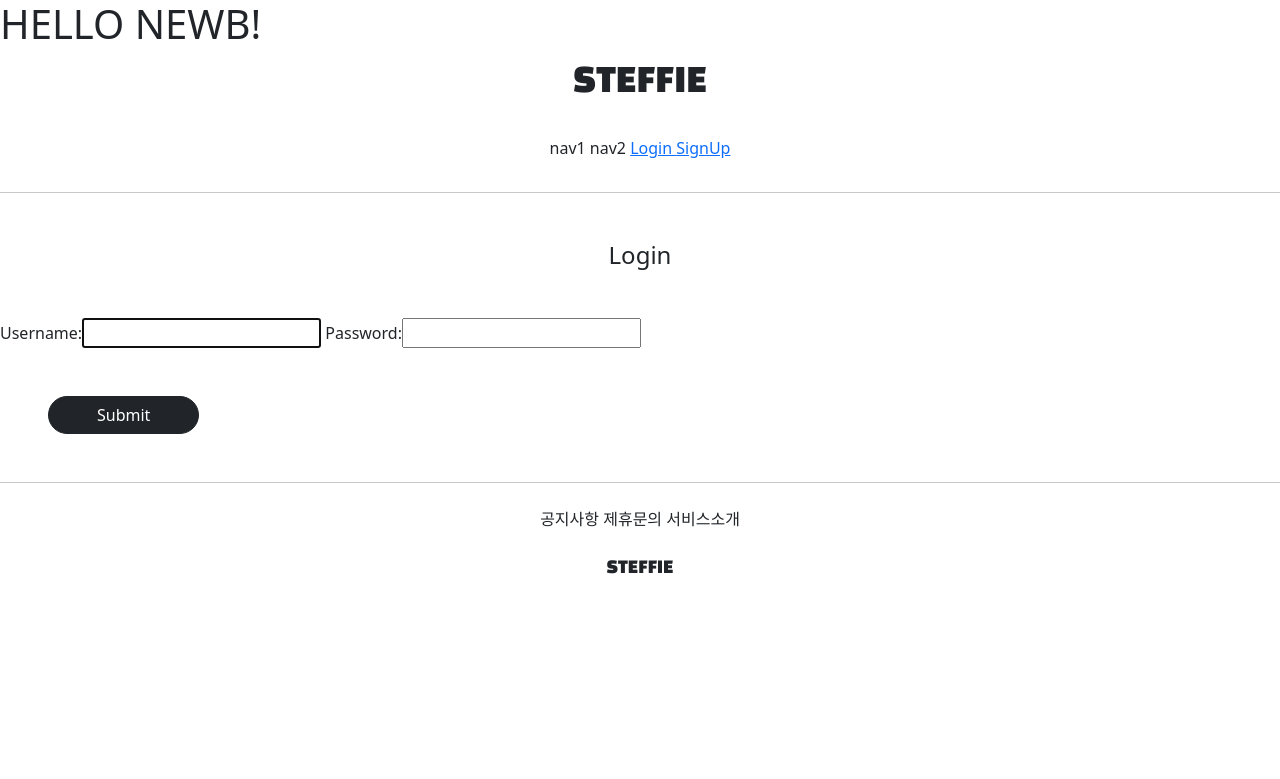
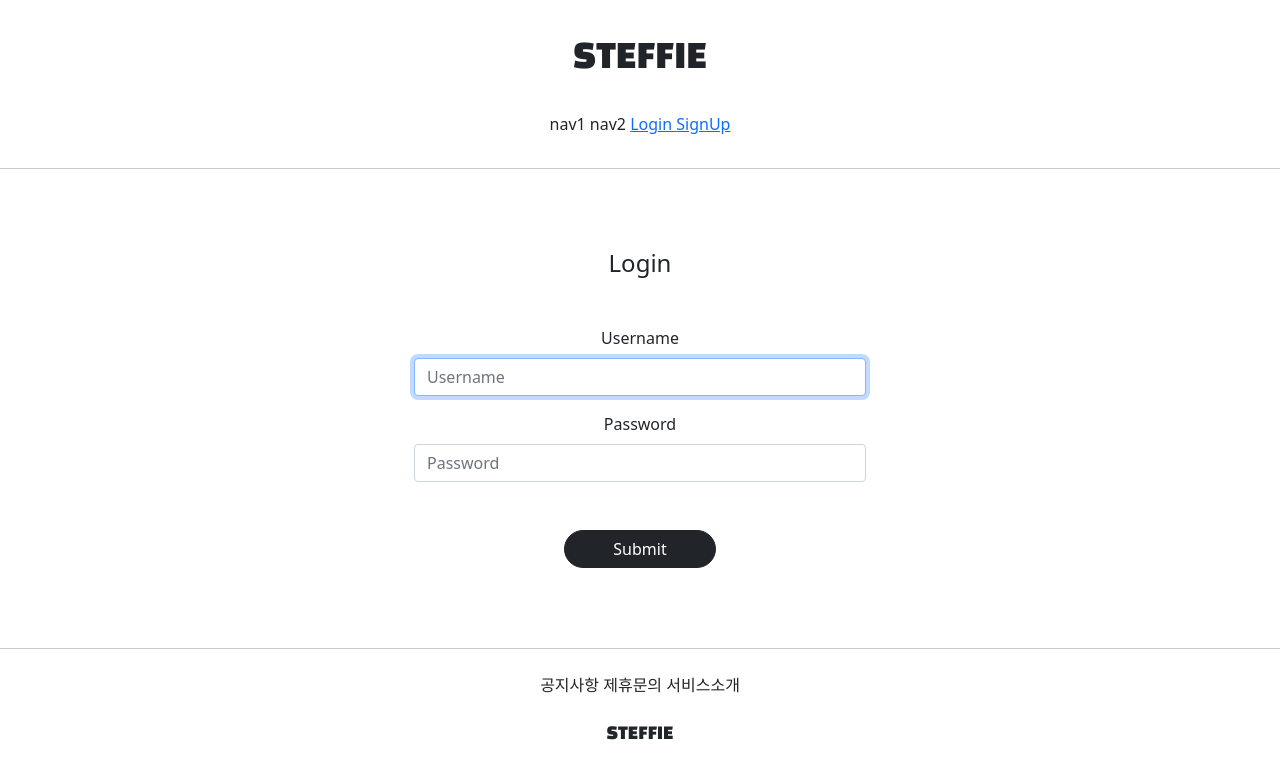
Before and after one commit to youngjuj/me_alone, a Django app: page /accounts/login/ in a window 1280 px wide. Shown: the top 779 px of the page. Run offline with Django 3.2, Linux system fonts and the light colour scheme; parts of the project's set-up code (start-up, migrations or seed data) failed here and were passed over; some libraries are stand-ins or nearby versions.

Commit message:
21/07/15 me_alone login&signup design

```diff
--- a/accountapp/templates/accountapp/login.html
+++ b/accountapp/templates/accountapp/login.html
@@ -1,24 +1,25 @@
 {% extends 'base.html' %}
+{% load bootstrap4 %}
 
 {% block content %}
 
 
-    <div class="text-center">
+    <div class="text-center mw-500 m-auto">
         <div class="m-5">
             <h4>
                 Login
             </h4>
         </div>
-    </div>
         <div>
             <form action="{% url 'accountapp:login' %}" method="post">
                 {% csrf_token %}
-            {{ form }}
+                {% bootstrap_form form %}
                 <div class="m-5">
                     <input type="submit"
                            class="btn btn-dark rounded-pill px-5">
                 </div>
             </form>
         </div>
+    </div>
 
 {% endblock %}
--- a/me_alone/settings.py
+++ b/me_alone/settings.py
@@ -51,6 +51,7 @@ INSTALLED_APPS = [
     'django.contrib.sessions',
     'django.contrib.messages',
     'django.contrib.staticfiles',
+    'bootstrap4',
     'accountapp'
 ]
 
--- a/static/base.css
+++ b/static/base.css
@@ -1,5 +1,5 @@
 .STEFFIE_header_logo{
-    margin-bottom: 2rem; font-family: 'Chakra Petch', sans-serif; font-family: 'Changa', sans-serif;
+    margin: 2rem 0; font-family: 'Chakra Petch', sans-serif; font-family: 'Changa', sans-serif;
 }
 
 .STEFFIE_footer_logo{
@@ -13,3 +13,8 @@
 .STEFFIE_footer_button{
      margin-top:1.5rem;
 }
+
+.mw-500{
+    max-width: 500px;
+    padding: 1em 1.5rem;
+}
--- a/templates/base.html
+++ b/templates/base.html
@@ -2,7 +2,6 @@
 <html lang="en">
 {% include 'head.html' %}
 <body>
-<h1>HELLO NEWB!</h1>
 
 {% include 'header.html' %}
 <hr>
```
Also changed, not shown: accountapp/templates/accountapp/create.html (+5 -3 lines). Lines whose indentation alone changed are shown as unchanged.
